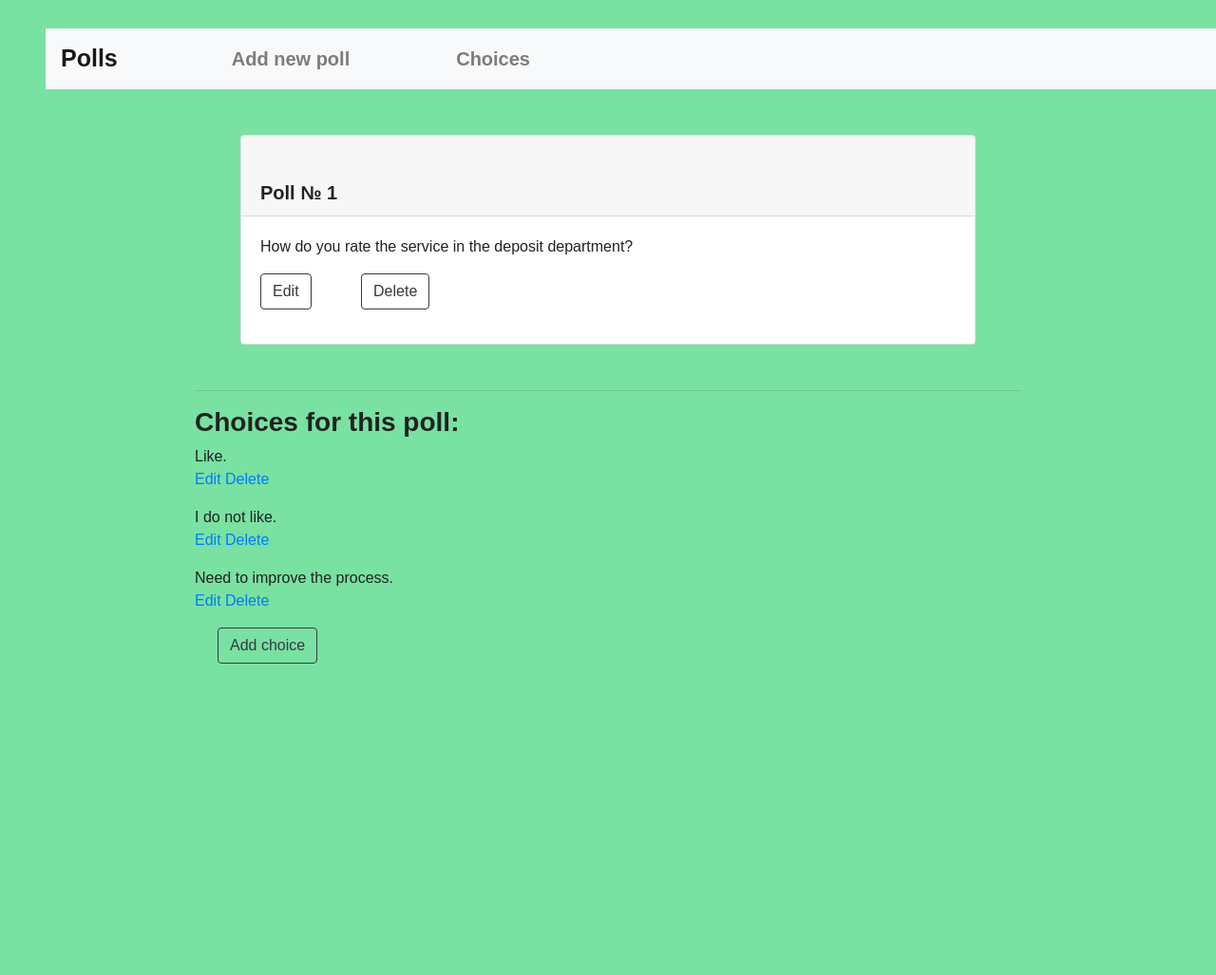
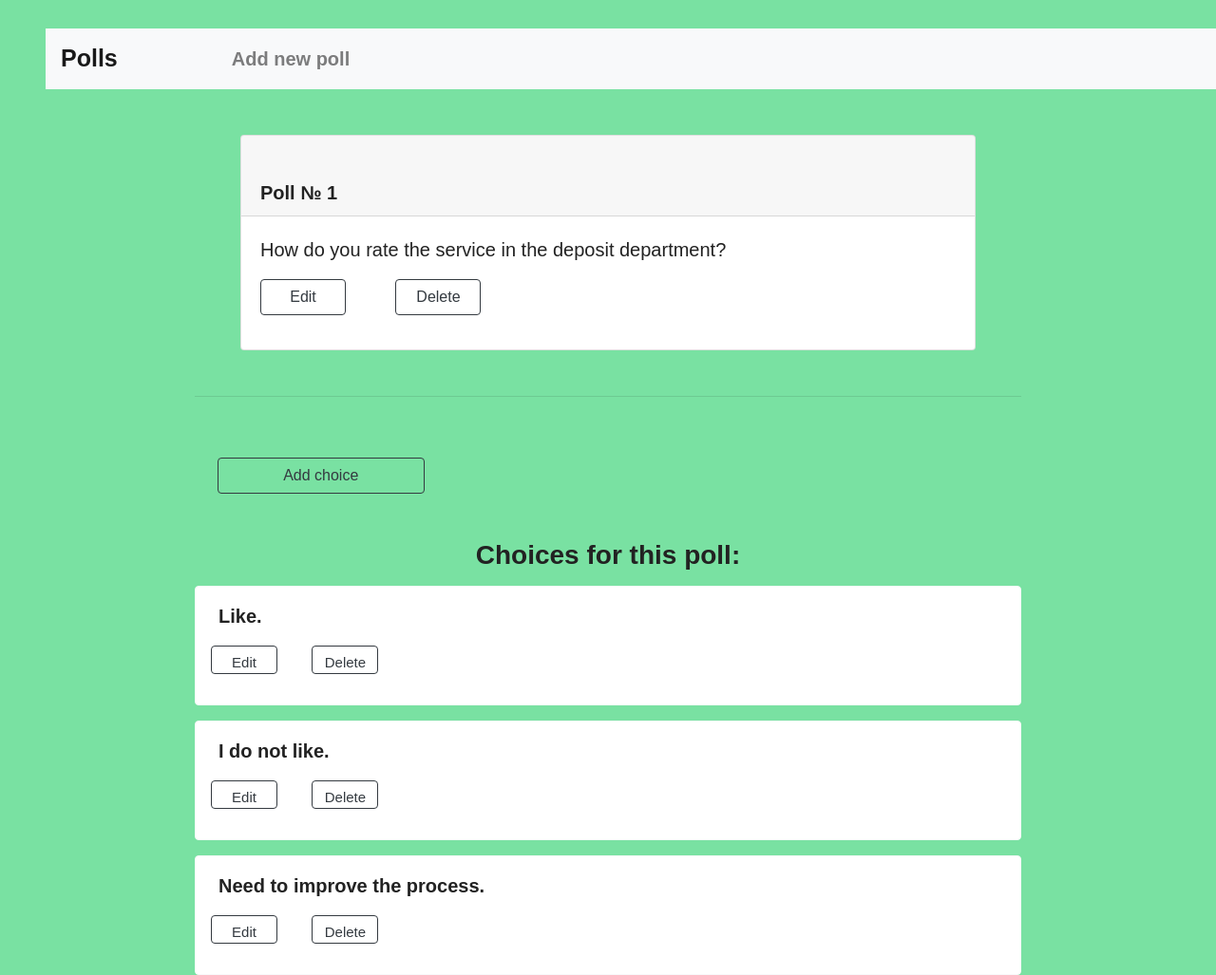
Before and after one commit to Aisuluu1405/python_group_3_exam_7_Aisulu_Dzhusupova, a Django app: page /poll/1/ in a window 1280 px wide. Shown: the whole page at 95% size. Before the commit the page ends 699 px from the top, so only its background shows below. Run offline with Django 3.2, Linux system fonts and the light colour scheme; data comes from the database, SQL or seed files in the repository; some libraries are stand-ins or nearby versions.

Commit message:
Создала страницу для вывода вопроса и  всех вариантов ответов на данный вопрос и сохраняю ответ,обновила файл 'requirements.txt'.

```diff
--- a/requirements.txt
+++ b/requirements.txt
@@ -1,3 +1,4 @@
 Django==2.2
+django-widget-tweaks==1.4.5
 pytz==2019.3
 sqlparse==0.3.0
--- a/source/main/urls.py
+++ b/source/main/urls.py
@@ -16,7 +16,8 @@ Including another URLconf
 from django.contrib import admin
 from django.urls import path
 from webapp.views import PollIndexView, PollView, PollCreateView, PollEditView, PollDeleteView,\
-    ChoiceForPollCreateView, ChoiceEditView, ChoiceDeleteView
+    ChoiceForPollCreateView, ChoiceEditView, ChoiceDeleteView,\
+    AnswerView
 
 
 urlpatterns = [
@@ -29,4 +30,5 @@ urlpatterns = [
     path('poll/<int:pk>/add-choice/', ChoiceForPollCreateView.as_view(), name='poll_choice_add'),
     path('choice/<int:pk>/edit/', ChoiceEditView.as_view(), name='choice_edit'),
     path('choice/<int:pk>/delete/', ChoiceDeleteView.as_view(), name='choice_delete'),
+    path('poll/answer/<int:pk>/', AnswerView.as_view(), name='answer')
 ]
--- a/source/webapp/static/css/style.css
+++ b/source/webapp/static/css/style.css
@@ -19,3 +19,80 @@ h1{
     text-align: center;
     margin-top: 30px;
 }
+.required{
+    font-weight: bold;
+    color: #bf1f6d;
+}
+.form-error {
+    color: red;
+    font-size: 18px;
+    margin: 5px 0 0 0
+}
+
+.field-error {
+    border: solid 1px red;
+    box-shadow: red 0 0 3px;
+}
+.form-control {
+    justify-content: center;
+    padding: 10px;
+    font-size: 18px;
+    border-radius: 5px;
+    display: block;
+    width: 80%;
+    border: solid 1px lightgray;
+    box-sizing: border-box;
+    background: white;
+    margin-left: 70px;
+}
+.fields{
+    font-size: 20px;
+}
+.pagination {
+    text-align: center;
+    margin-left: 28%;
+    padding-bottom: 18px;
+}
+.pagination a, .page-disabled, .page-active {
+    display: inline-block;
+    border: solid 1px #6a7ddd;
+    border-radius: 3px;
+    padding: 5px;
+    margin: 5px;
+}
+.pagination a {
+    background: #6a7ddd;
+    color: white;
+    text-decoration: none;
+}
+.pagination a:hover {
+   background: #6a7dff;
+   text-decoration: underline;
+}
+.page-disabled {
+    background: #6a7dcc;
+    color: #dddddd
+}
+.page-input {
+    font-size: 14px;
+    width: 40px;
+    text-align: center;
+}
+.page-active {
+    background: #ff7e5f;
+}
+.btn{
+    width: 90px;
+}
+.pre{
+    white-space: pre-wrap;
+    font-size: 20px;
+}
+.btn_1{
+    width: 70px;
+    font-size: 15px;
+    height: 30px;
+}
+h3{
+    text-align: center;
+}
--- a/source/webapp/templates/base.html
+++ b/source/webapp/templates/base.html
@@ -25,9 +25,6 @@
       <li class="nav-item ml-5 mr-5">
         <a class="nav-link font-weight-bolder" href="{%  url 'poll_create' %}">Add new poll</a>
       </li>
-      <li class="nav-item ml-5 mr-5">
-        <a class="nav-link font-weight-bolder" href="">Choices</a>
-      </li>
     </ul>
   </div>
 </nav>
--- a/source/webapp/templates/poll/poll.html
+++ b/source/webapp/templates/poll/poll.html
@@ -13,24 +13,26 @@
   </div>
 </div>
     <hr>
+     <a href="{% url 'poll_choice_add' poll.pk %}" class="btn btn-outline-dark w-25 mt-5 ml-4 mb-5">Add сhoice</a>
     <h3><b>Choices for this poll:</b></h3>
     {% if is_paginated %}
         {% include 'partial/pagination.html' %}
     {% endif %}
     <div class="choices-list">
         {% for choice in choices %}
-            <div class="choice">
-                <div class="pre">{{ choice.text }}</div>
+            <div class="card border-light mt-3">
+                <div class="pre mt-3 ml-4"><b>{{ choice.text }}</b></div>
                 <p class="comment-links">
-                    <a href="{% url 'choice_edit' choice.pk %}">Edit</a>
-                    <a href="{% url 'choice_delete' choice.pk %}">Delete</a>
+                    <a href="{% url 'choice_edit' choice.pk %}" class="btn btn-outline-dark m-3 btn_1">Edit</a>
+                    <a href="{% url 'choice_delete' choice.pk %}" class="btn btn-outline-dark m-3 btn_1">Delete</a>
+
                 </p>
             </div>
         {% empty %}
             <p>No choices yet.</p>
         {% endfor %}
     </div>
-    <a href="{% url 'poll_choice_add' poll.pk %}" class="btn btn-outline-dark ml-4">Add сhoice</a>
+
     {% if is_paginated %}
         {% include 'partial/pagination.html' %}
     {% endif %}
--- a/source/webapp/views/__init__.py
+++ b/source/webapp/views/__init__.py
@@ -1,2 +1,3 @@
 from webapp.views.poll_views import PollIndexView, PollView, PollCreateView, PollEditView, PollDeleteView
 from webapp.views.choice_view import ChoiceForPollCreateView, ChoiceEditView, ChoiceDeleteView
+from webapp.views.answer  import AnswerView
```
Also changed, not shown: source/webapp/templates/answer.html (added, +25 -0 lines), source/webapp/templates/poll/index.html (+4 -3 lines), source/webapp/views/answer.py (added, +25 -0 lines), source/webapp/views/choice_view.py (line endings or trailing spaces).
